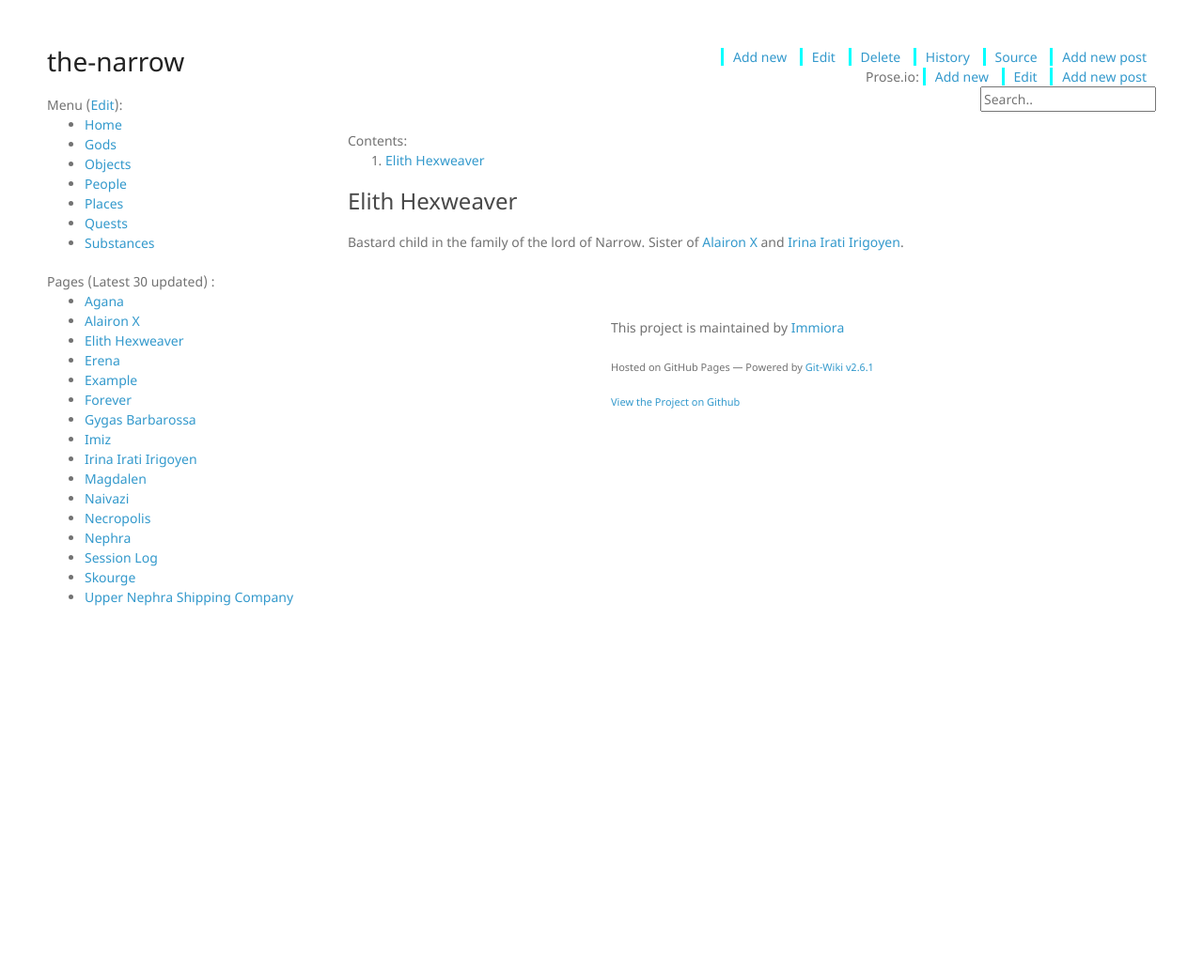
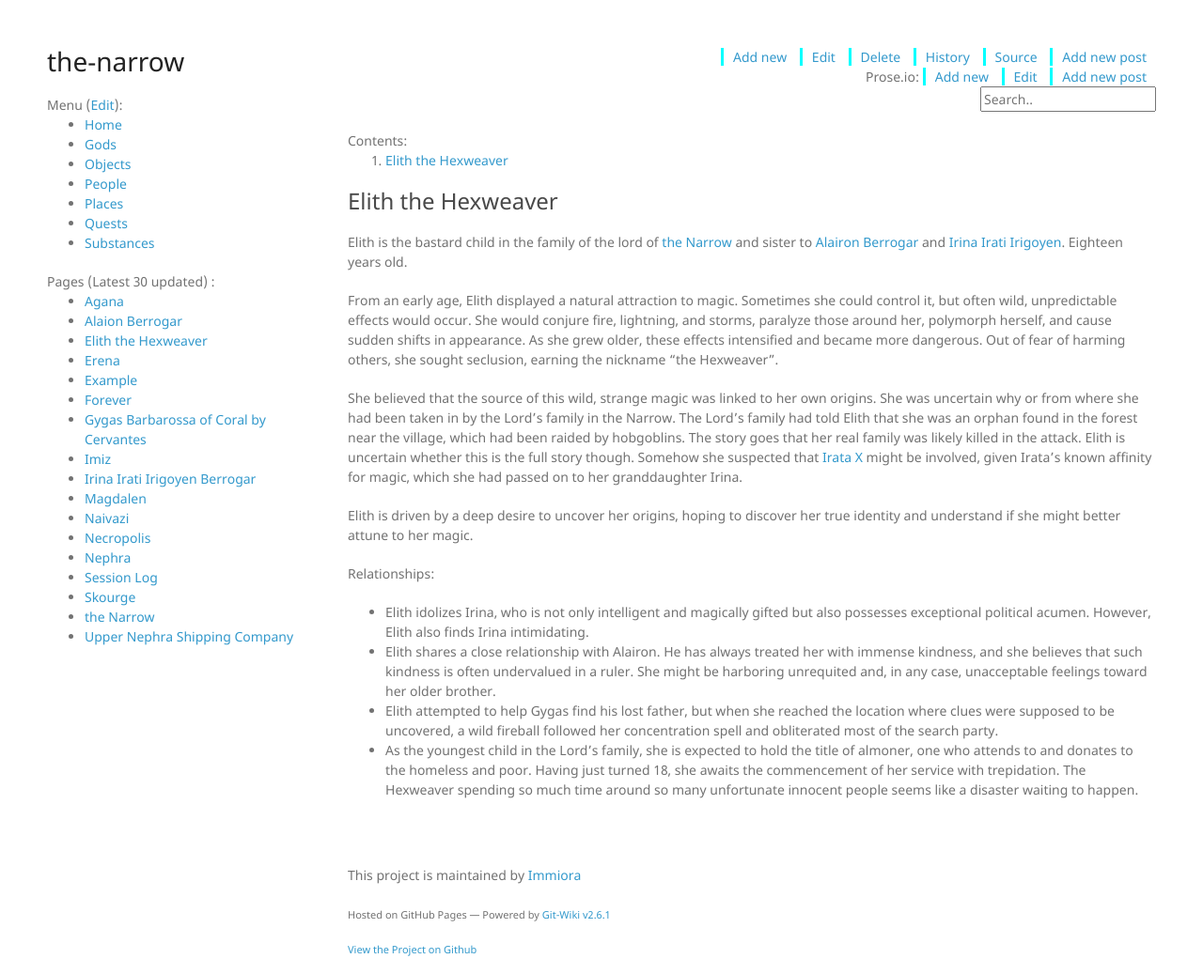
Before and after one commit to Immiora/the-narrow, a Jekyll site: the page built from wiki/people/ElithHexweaver.md, in a window 1280 px wide. Shown: the whole page at 94% size. Built offline with Jekyll 4.4.1, drawn with Linux system fonts in a browser that asks for light colours; nearby versions of some CDN libraries; before the commit the page ends 900 px from its top, so only the background shows below that.

Commit message:
house name

```diff
--- a/wiki/people/ElithHexweaver.md
+++ b/wiki/people/ElithHexweaver.md
@@ -1,8 +1,20 @@
 ---
-title: Elith Hexweaver
+title: Elith the Hexweaver
 categories: people
 ---
 
-### Elith Hexweaver
+### Elith the Hexweaver
 
-Bastard child in the family of the lord of Narrow. Sister of [Alairon X](AlaironX) and [Irina Irati Irigoyen](IrinaIratiIrigoyen).
+Elith is the bastard child in the family of the lord of [the Narrow](TheNarrow) and sister to [Alairon Berrogar](AlaironBerrogar) and [Irina Irati Irigoyen](IrinaBerrogar). Eighteen years old.
+
+From an early age, Elith displayed a natural attraction to magic. Sometimes she could control it, but often wild, unpredictable effects would occur. She would conjure fire, lightning, and storms, paralyze those around her, polymorph herself, and cause sudden shifts in appearance. As she grew older, these effects intensified and became more dangerous. Out of fear of harming others, she sought seclusion, earning the nickname "the Hexweaver".
+
+She believed that the source of this wild, strange magic was linked to her own origins. She was uncertain why or from where she had been taken in by the Lord's family in the Narrow. The Lord's family had told Elith that she was an orphan found in the forest near the village, which had been raided by hobgoblins. The story goes that her real family was likely killed in the attack. Elith is uncertain whether this is the full story though. Somehow she suspected that [Irata X](IrataX) might be involved, given Irata's known affinity for magic, which she had passed on to her granddaughter Irina.
+
+Elith is driven by a deep desire to uncover her origins, hoping to discover her true identity and understand if she might better attune to her magic.
+
+Relationships:
+- Elith idolizes Irina, who is not only intelligent and magically gifted but also possesses exceptional political acumen. However, Elith also finds Irina intimidating.
+- Elith shares a close relationship with Alairon. He has always treated her with immense kindness, and she believes that such kindness is often undervalued in a ruler. She might be harboring unrequited and, in any case, unacceptable feelings toward her older brother.
+- Elith attempted to help Gygas find his lost father, but when she reached the location where clues were supposed to be uncovered, a wild fireball followed her concentration spell and obliterated most of the search party.
+- As the youngest child in the Lord's family, she is expected to hold the title of almoner, one who attends to and donates to the homeless and poor. Having just turned 18, she awaits the commencement of her service with trepidation. The Hexweaver spending so much time around so many unfortunate innocent people seems like a disaster waiting to happen.
--- a/wiki/people/GygasBarbarossa.md
+++ b/wiki/people/GygasBarbarossa.md
@@ -1,5 +1,5 @@
 ---
-title: Gygas Barbarossa
+title: Gygas Barbarossa of Coral by Cervantes
 categories: people
 ---
 
@@ -7,7 +7,7 @@
 
 ![](https://www.dndbeyond.com/avatars/43156/156/1581111423-128337036.jpeg)
 
-Of house of Coral, 48 years old, human with hispanic features. Lives in a lesser castle. Representative of a minor house.
+Of house of Coral, 48 years old, human with hispanic features. Lives in a lesser castle. Representative of a minor house. Trained [Gygas Barbarossa](GygasBarbarossa).
 
 Captain of the guard of the main house.
 
--- a/wiki/people/IrinaIratiIrigoyen.md
+++ b/wiki/people/IrinaBerrogar.md
@@ -1,11 +1,11 @@
 ---
-title: Irina Irati Irigoyen
+title: Irina Irati Irigoyen Berrogar
 categories: people
 ---
 
-### Irina Irati Irigoyen
+### Irina Irati Irigoyen Berrogar
 
-Irina was born in the noble family of (NAME?), the eldest of two siblings. Her younger brother [Alairon X](AlaironX) is due to inherit, and although she loves him dearly, she has also always resented him for this fact, something that threatens to split her loyalties.
+Irina was born in the noble family of Berrogar, the eldest of two siblings. Her younger brother [Alairon Berrogar](AlaionBerrogar) is due to inherit, and although she loves him dearly, she has also always resented him for this fact, something that threatens to split her loyalties.
 
 Irina, whose father did not spend much time with her and whose mother was always sickly before dying young, was largely raised by her Grandmother, Irata, a very wise, conniving old lady with magical powers who behind the scenes largely managed the estate for her eldest and only son, Irina's father, who, although a man of great strength and physical capabilities, is not very good at governing or politics and prefers to hunt and drink. This, combined with the fact that it was her Grandmother who taught Irina everything she knows about laws, politics and intrigue, gave Irina a strong (though not necessarily thruthful) feeling that women are generally more competent than men. Irata was more than very fond of Irina, showering her with praise and privilige that would have made her arrogant had she not been largely ignored by her own parents.
 
```
Also changed, not shown: wiki/people/AlaionBerrogar.md (added, +9 -0 lines), wiki/people/AlaironX.md (deleted, +0 -9 lines), wiki/places/TheNarrow.md (added, +8 -0 lines), assets/images/TheNarrow.jpeg (added), 5 other files.
